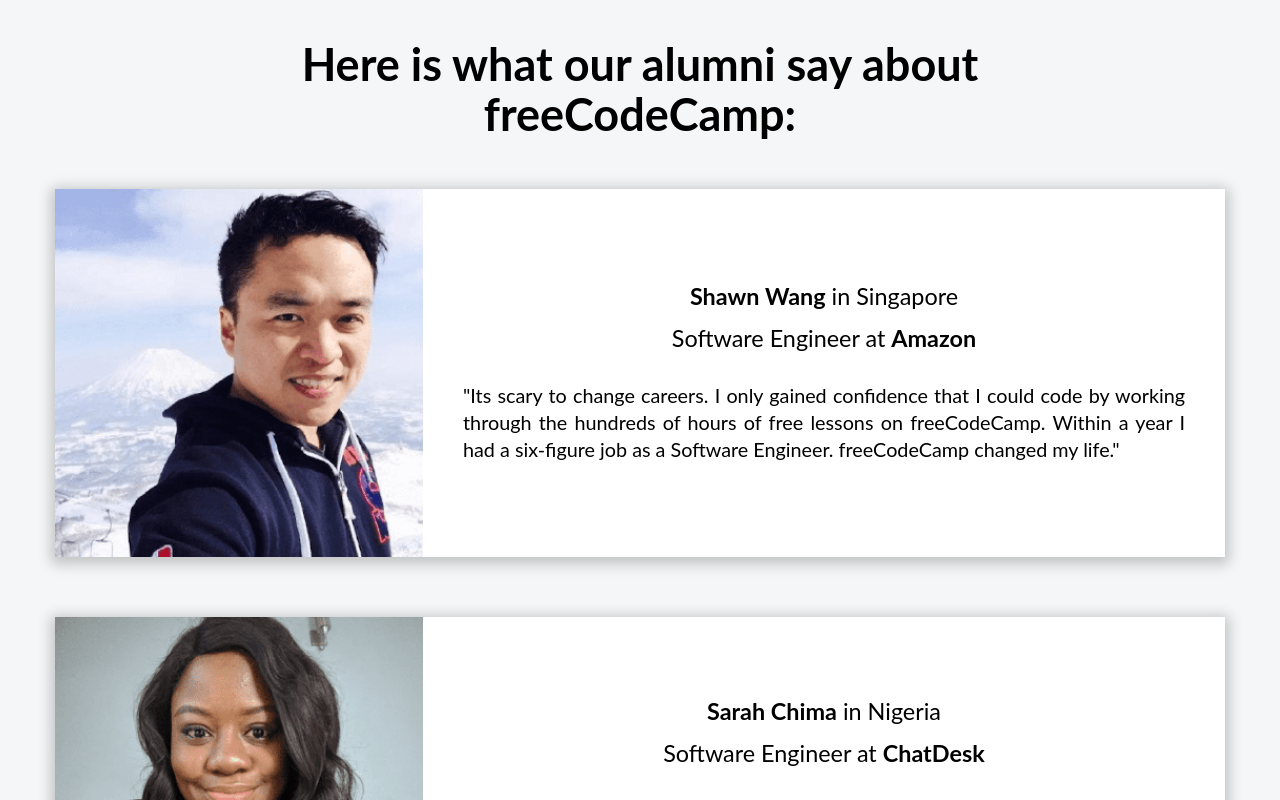
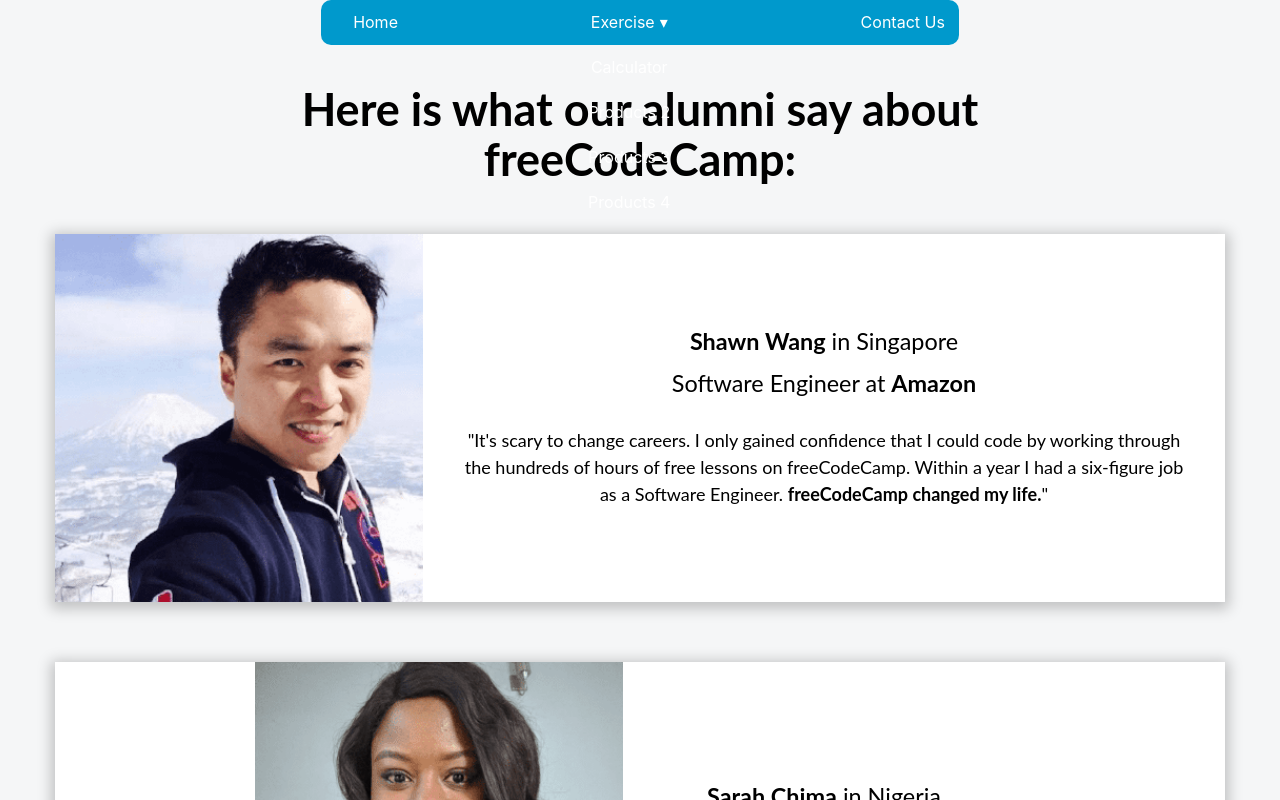
Before and after one commit to jortizr/ejercicios-react, a React (Create React App) app: page / in a window 1280 px wide. Shown: the top 800 px of the page. Built offline with nearby package versions, Linux system fonts and the light colour scheme.

Commit message:
correcion texto negrilla invermedio y menu

```diff
--- a/src/App.css
+++ b/src/App.css
@@ -31,3 +31,100 @@
   display: flex;
   flex-wrap: wrap;
 }
+
+
+
+/* css del menu  */
+#menu {
+	background: #0099CC;
+	color: #FFF;
+	height: 45px;
+	padding-left: 18px;
+	border-radius: 10px;
+}
+#menu ul, .menu li {
+	margin: 0 auto;
+	padding: 0;
+	list-style: none
+}
+#menu ul {
+	width: 100%;
+}
+#menu li {
+	float: left;
+	display: inline;
+	position: relative;
+}
+#menu a {
+	display: block;
+	line-height: 45px;
+	padding: 0 14px;
+	text-decoration: none;
+	color: #FFFFFF;
+	font-size: 16px;
+}
+#menu a.dropdown-arrow:after {
+	content: "\25BE";
+	margin-left: 5px;
+}
+#menu li a:hover {
+	color: #0099CC;
+	background: #F2F2F2;
+}
+#menu input {
+	display: none;
+	margin: 0;
+	padding: 0;
+	height: 45px;
+	width: 100%;
+	opacity: 0;
+	cursor: pointer
+}
+#menu label {
+	display: none;
+	line-height: 45px;
+	text-align: center;
+	position: absolute;
+	left: 35px
+}
+#menu label:before {
+	font-size: 1.6em;
+	content: "\2261";
+	margin-left: 20px;
+}
+.menu ul.sub-menus{
+	height: auto;
+	overflow: hidden;
+	width: 170px;
+	background: #302f2f;
+	position: absolute;
+	z-index: 99;
+	display: none;
+}
+#menu ul.sub-menus li {
+	display: block;
+	width: 100%;
+}
+#menu ul.sub-menus a {
+	color: #FFFFFF;
+	font-size: 16px;
+}
+#menu li:hover ul.sub-menus {
+	display: block
+}
+#menu ul.sub-menus a:hover{
+	background: #353535;
+	color: #444444;
+}
+@media screen and (max-width: 800px){
+	.menu {position:relative}
+	.menu ul {background:#111;position:absolute;top:100%;right:0;left:0;z-index:3;height:auto;display:none}
+	.menu ul.sub-menus {width:100%;position:static;}
+	.menu ul.sub-menus a {padding-left:30px;}
+	.menu li {display:block;float:none;width:auto;}
+	.menu input, #menu label {position:absolute;top:0;left:0;display:block}
+  .menu input {z-index:4}
+  .menu input:checked + label {color:white}
+	.menu input:checked + label:before {content:"\00d7"}
+	.menu input:checked ~ ul {display:block}
+}
--- a/src/App.js
+++ b/src/App.js
@@ -1,9 +1,35 @@
 import './App.css';
 import Testimonio from './componentes/Testimonio';
 
+
 function App() {
+
+  const testimShawn=["It's scary to change careers. I only gained confidence that I could "+
+  "code by working through the hundreds of hours of free lessons on freeCodeCamp. Within a"+
+  " year I had a six-figure job as a Software Engineer. ", <strong>freeCodeCamp changed my life.</strong>]
+
+
   return (
+
     <div className="App">
+
+			<nav id='menu'>
+				<ul>
+					<li><a href='http://'>Home</a></li>
+					<li><a class='dropdown-arrow' href='http://'>Exercise</a>
+						<ul class='sub-menus'>
+							<li><a href='http://'>Calculator</a></li>
+							<li><a href='http://'>Products 2</a></li>
+							<li><a href='http://'>Products 3</a></li>
+							<li><a href='http://'>Products 4</a></li>
+						</ul>
+					</li>
+					<li><a href='http://'>Contact Us</a></li>
+				</ul>
+			</nav>
+
+			<br></br>
+			<header></header>
       <h1>Here is what our alumni say about freeCodeCamp:</h1>
       <Testimonio
       nombre='Shawn Wang'
@@ -11,24 +37,31 @@
       imagen='Shawn'
       cargo='Software Engineer'
       empresa='Amazon'
-      testimonio='Its scary to change careers. I only gained confidence that I could code by working through the hundreds of hours of free lessons on freeCodeCamp. Within a year I had a six-figure job as a Software Engineer. freeCodeCamp changed my life.'
-      />
+      testimonio={testimShawn}
+       />
       <Testimonio
       nombre='Sarah Chima'
       pais='Nigeria'
       imagen='Sarah'
       cargo='Software Engineer'
       empresa='ChatDesk'
-      testimonio='freeCodeCamp was the gateway to my career as a software developer. The well-structured curriculum took my coding knowledge from a total beginner level to a very confident level. It was everything I needed to land my first dev job at an amazing company.'
-      />
+      // testimonio={[<strong>freeCodeCamp was the gateway to my career</strong>, " as a "+
+      // "software developer. The well-structured curriculum took my coding knowledge from a total"+
+      // "beginner level to a very confident level. It was everything I needed to land my first dev"+
+      // " job at an amazing company."]}
+       />
       <Testimonio
       nombre='Emma Bostian'
       pais='Sweden'
       imagen='Emma'
       cargo='Software Engineer'
-      empresa='Spotify'
-      testimonio='Ive always struggled with learning JavaScript. Ive taken many courses but freeCodeCamps course was the one which stuck. Studying JavaScript as well as data structures and algorithms on freeCodeCamp gave me the skills and confidence I needed to land my dream job as a software engineer at Spotify.'
-      />
+      empresa= 'Spotify'
+      // testimonio= {["I've always struggled with learning JavaScript. I've taken many courses"
+      // + "but freeCodeCamp's course was the one which stuck. Studying JavaScript as well as data"+
+      // "structures and algorithms on",<strong> freeCodeCamp gave me the skills</strong>, "and"+
+      // "confidence I needed to land my dream job as a software engineer at Spotify."]}
+       />
+
     </div>
   );
 }
--- a/src/componentes/Testimonio.js
+++ b/src/componentes/Testimonio.js
@@ -1,19 +1,28 @@
 import React from 'react';
 import '../css/Testimonio.css';
+// function keysMatriz(matriz, rmatriz){
+//   const listItems = matriz.map((rmatriz)=>
+//   <p key={rmatriz.toString()}>
+//     {rmatriz}
+//   </p>
+// );
+// }
 
 function Testimonio(props){
+
   return(
+
     <div className='contenedor-testimonio'>
         <img
           className='img-testimonio'
           src={require(`../imagenes/Testimonio-${props.imagen}.png`)}
-      alt='Foto de Emma'/>
+          alt={`esta es la foto de ${props.nombre}`} />
         <div className='conten-txt-testimonio'>
           <p className='name-testim'>
             <strong>{props.nombre}</strong> in {props.pais}</p>
           <p className='cargo-testim'>
             {props.cargo} at <strong>{props.empresa}</strong></p>
-        <p className='txt-testim'>"{props.testimonio}"</p>
+          <p>"{props.testimonio}"</p>
         </div>
     </div>
 
--- /dev/null
+++ b/src/hdt.html
@@ -0,0 +1 @@
+!
```
Lines whose indentation alone changed are shown as unchanged.
